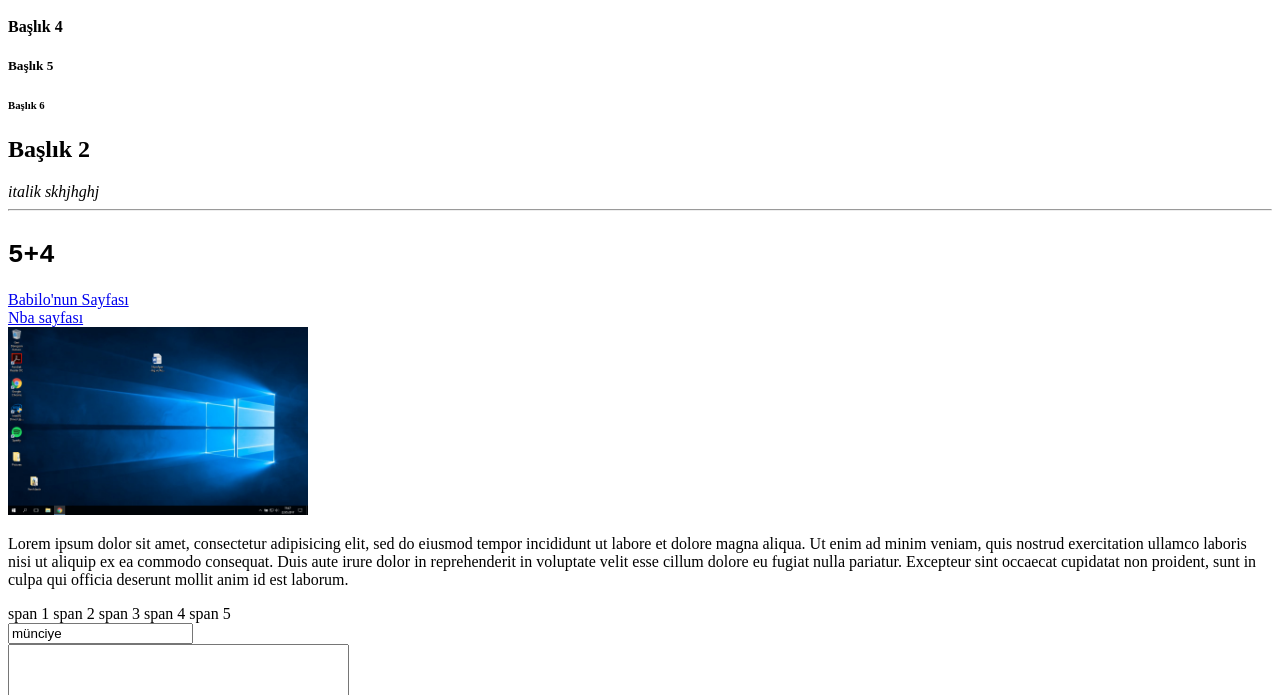
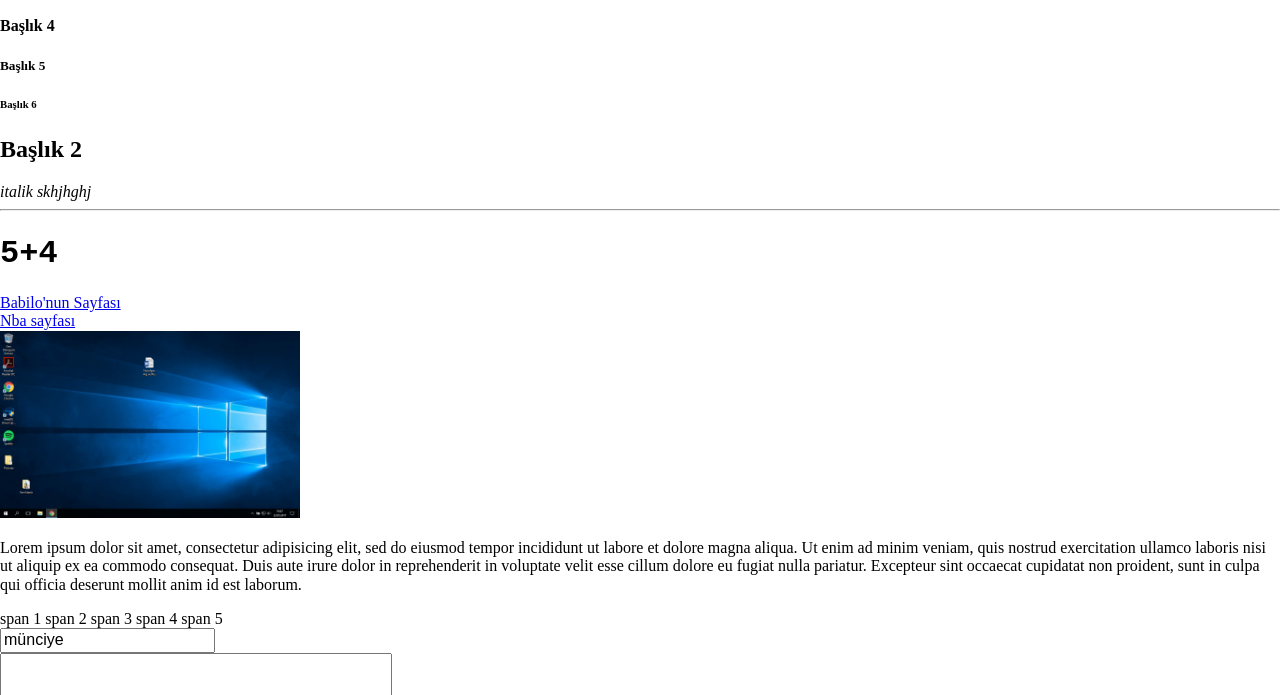
Before and after one commit to mncyo/mncyo.github.io, a plain HTML site: page index.html in a window 1280 px wide. Shown: the part 105-800 px from the top of the page. Drawn offline with nearby package versions, Linux system fonts and the light colour scheme; files whose address does not match are found by name.

Commit message:
normalize.css eklendi

```diff
--- a/index.html
+++ b/index.html
@@ -6,6 +6,7 @@
   <title>Münciye 1. Dersi</title>
   <meta name="description" content="Münciye">
   <meta name="keywords" content="">
+  <link rel="stylesheet" href="https://cdnjs.cloudflare.com/ajax/libs/normalize/7.0.0/normalize.min.css" />
 </head>
 
 <body>
```
Also changed, not shown: nba.html (+1 -0 lines).
